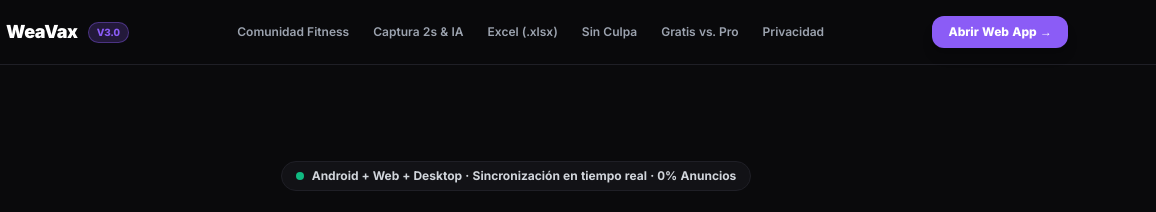
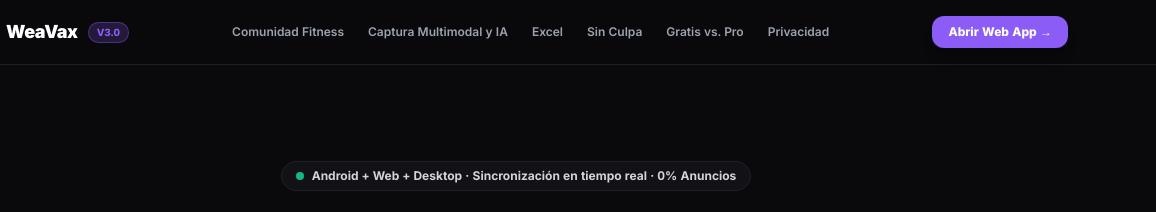
Before and after one commit to weavax-app/WeaVax, a plain HTML site: page index.html in a window 1280 px wide. Shown: the top 212 px of the page, 124-1280 px from the left. Drawn offline with nearby package versions, Linux system fonts and the light colour scheme.

Commit message:
Update index.html

```diff
--- a/index.html
+++ b/index.html
@@ -57,8 +57,8 @@
 
             <nav class="hidden md:flex items-center space-x-6 text-xs font-semibold text-gray-400">
                 <a href="#comunidad" class="hover:text-white transition-colors">Comunidad Fitness</a>
-                <a href="#captura-rapida" class="hover:text-white transition-colors">Captura 2s & IA</a>
-                <a href="#excel-dinamico" class="hover:text-white transition-colors">Excel (.xlsx)</a>
+                <a href="#captura-rapida" class="hover:text-white transition-colors">Captura Multimodal y IA</a>
+                <a href="#excel-dinamico" class="hover:text-white transition-colors">Excel</a>
                 <a href="#sin-culpa" class="hover:text-white transition-colors">Sin Culpa</a>
                 <a href="#planes" class="hover:text-white transition-colors">Gratis vs. Pro</a>
                 <a href="#privacidad" class="hover:text-white transition-colors">Privacidad</a>
```
